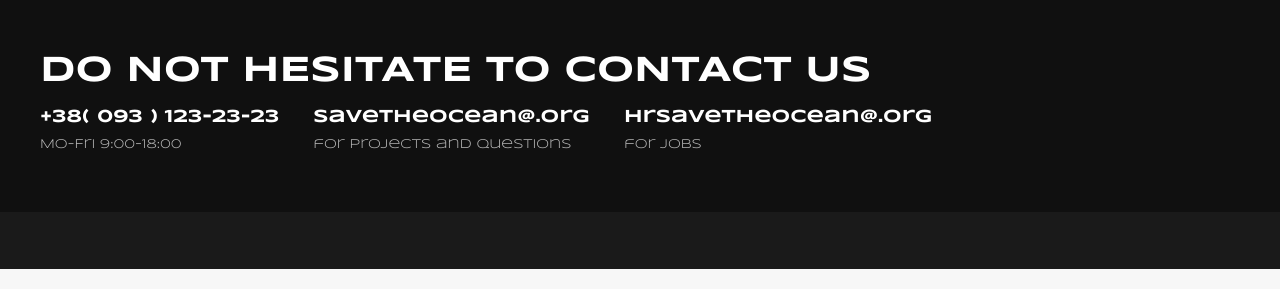
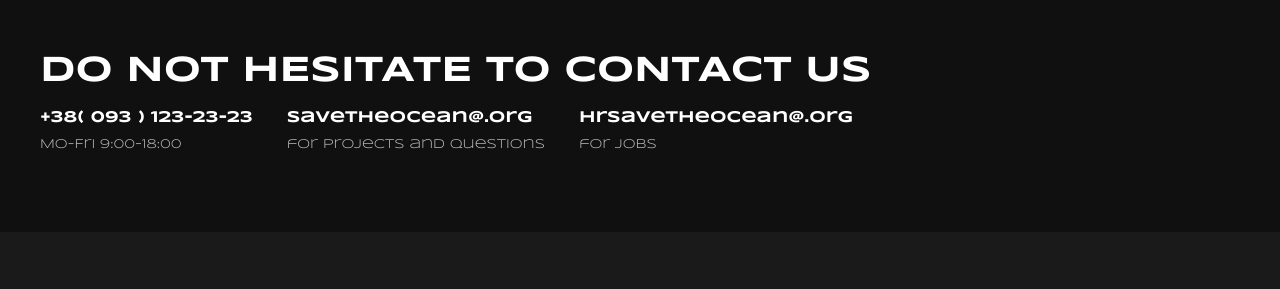
Before and after one commit to vasyl-zinchenko/SaveTheOcean, a website built with Parcel: page src/index.html in a window 1280 px wide. Shown: the part 1934-2223 px from the top of the page. Built offline with nearby package versions, Linux system fonts and the light colour scheme.

Commit message:
fixing 1024 footer

```diff
--- a/src/styles/blocks/_footer.scss
+++ b/src/styles/blocks/_footer.scss
@@ -7,7 +7,7 @@
     padding: 40px 30px;
 
     @include onLaptop {
-      padding: 60px 40px;
+      padding: 60px 40px 80px 40px;
     }
   }
 
@@ -63,6 +63,10 @@
       font-size: 18px;
       line-height: 19px;
       color: #ffffff;
+
+      @include onLaptop {
+        font-size: 16px;
+      }
     }
 
     &_info {
```
